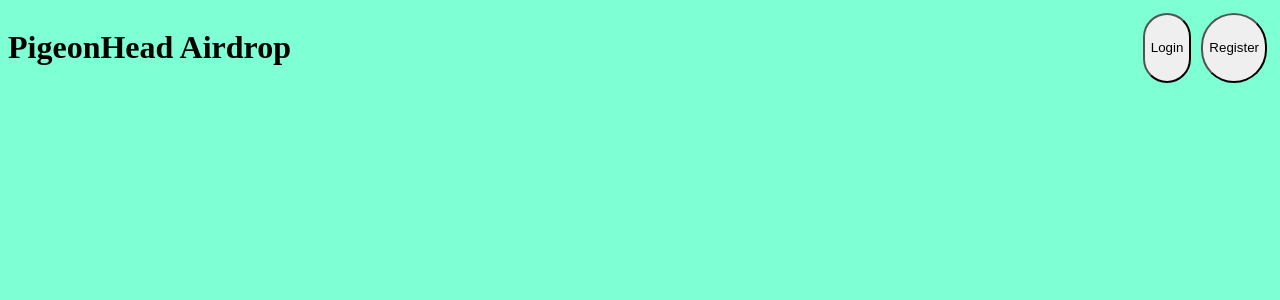
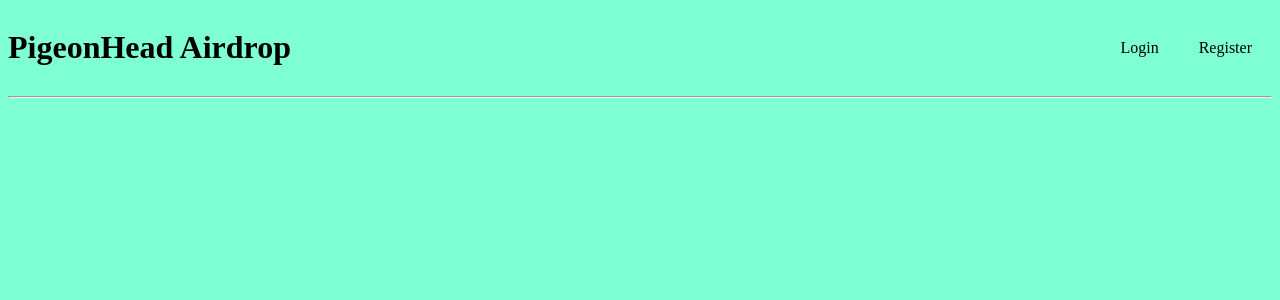
Before and after one commit to TheWisePigeon/PigeonHeadAirdrop, a React (Vite) app: page / in a window 1280 px wide. Shown: the top 300 px of the page. Built offline with nearby package versions, Linux system fonts and the light colour scheme.

Commit message:
done for today

```diff
--- a/src/App.jsx
+++ b/src/App.jsx
@@ -13,10 +13,12 @@ function App() {
         </div>
 
         <div className=" action-div">
-          <button>Login</button>
-          <button>Register</button>
+          <a>Login</a><br />
+          <a>Register</a>
         </div>
+
       </header>
+      <hr className=" separator"/>
     </div>
   )
 }
--- a/src/styles.css
+++ b/src/styles.css
@@ -6,13 +6,19 @@
 .action-div{
     display: flex;
     justify-content: space-between;
+    align-items: center;
 }
 
-.action-div button{
-    margin: 5px;
-    border-radius: 90px;
+.action-div a{
+    margin: 20px;
+    color: black;
+
 }
 
 body{
     background-color: aquamarine;
 }
+
+.separator{
+    color: black;
+}
```
